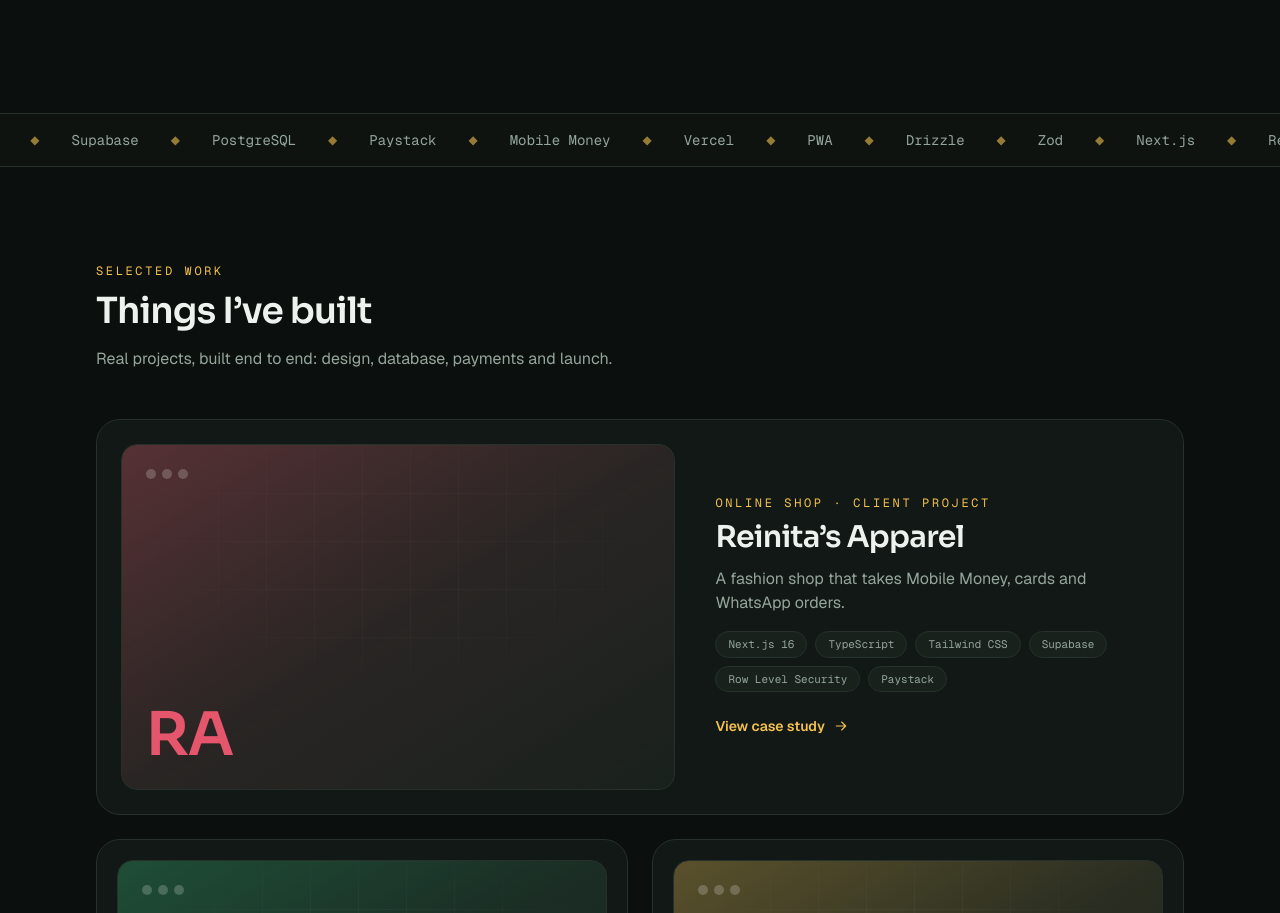
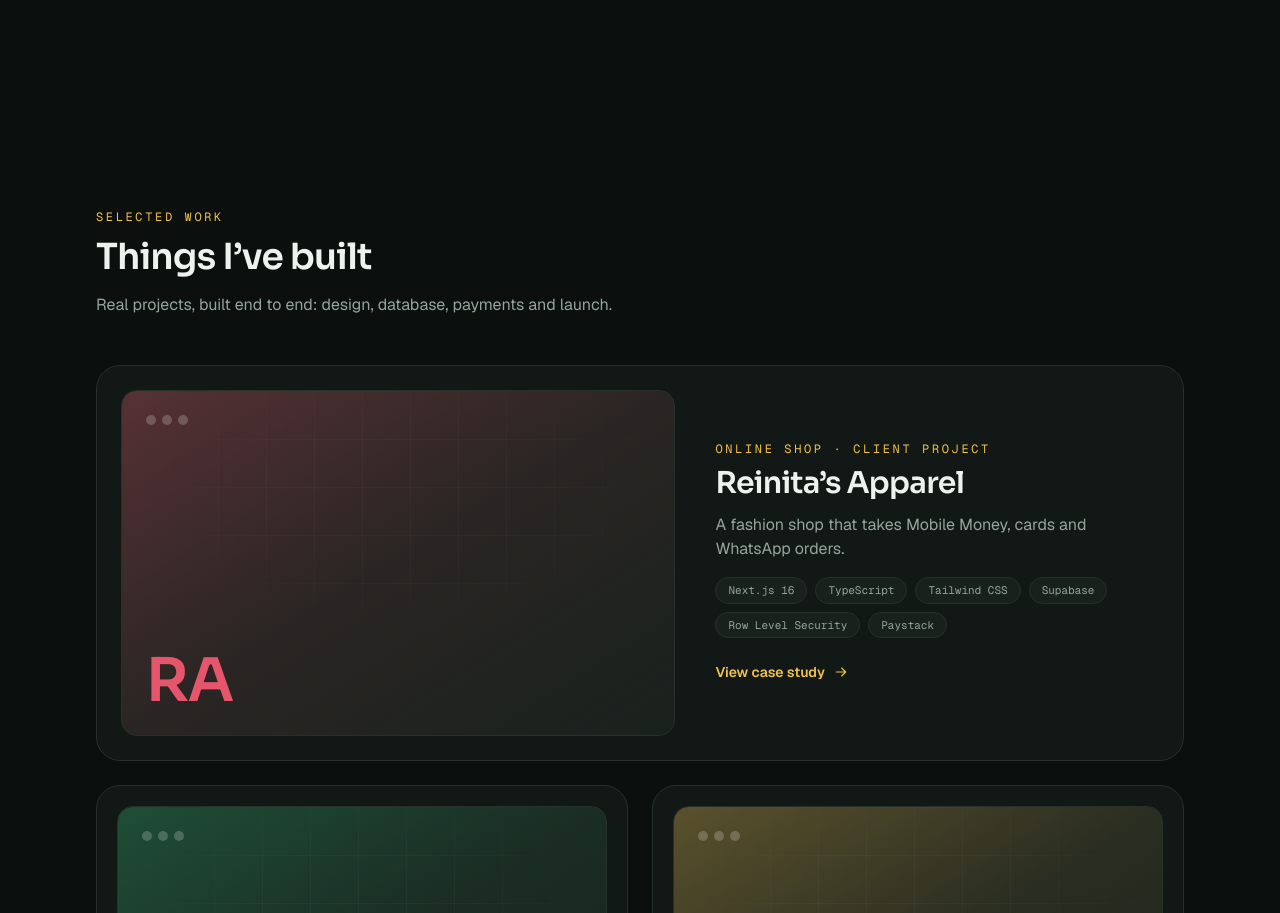
Before and after one commit to sika88/portfolio, a Next.js app: page / in a window 1280 px wide. Shown: the part 907-1820 px from the top of the page. Built offline with nearby package versions, Linux system fonts and the light colour scheme; no server answers; the database is empty.

Commit message:
Remove hero marquee strip

```diff
--- a/app/globals.css
+++ b/app/globals.css
@@ -88,18 +88,12 @@ body {
   from { transform: translate3d(0, 0, 0); }
   to { transform: translate3d(-4%, 6%, 0); }
 }
-@keyframes marquee {
-  to { transform: translateX(-50%); }
-}
 
 .fade-up { animation: fade-up 0.9s cubic-bezier(0.2, 0.7, 0.2, 1) both; animation-delay: var(--d, 0ms); }
 .pop-in { animation: pop-in 0.8s cubic-bezier(0.2, 0.7, 0.2, 1) both; animation-delay: var(--d, 0ms); }
 .float-slow { animation: float-slow 8s ease-in-out infinite; }
 .drift { animation: drift 16s ease-in-out infinite alternate; }
 
-.marquee { overflow: hidden; }
-.marquee-track { display: flex; width: max-content; animation: marquee 40s linear infinite; }
-.marquee:hover .marquee-track { animation-play-state: paused; }
 
 .reveal-hidden { opacity: 0; transform: translateY(28px); }
 .reveal-shown {
--- a/app/page.tsx
+++ b/app/page.tsx
@@ -1,6 +1,5 @@
 import Icon from "@/components/icons";
 import Hero from "@/components/hero";
-import Marquee from "@/components/marquee";
 import ProjectCard from "@/components/project-card";
 import Reveal from "@/components/reveal";
 import SectionHeading from "@/components/section-heading";
@@ -13,7 +12,6 @@ export default function Home() {
   return (
     <>
       <Hero />
-      <Marquee />
 
       <section id="work" className="container-page pt-24">
         <SectionHeading
--- a/components/marquee.tsx
+++ /dev/null
@@ -1,17 +0,0 @@
-import { TICKER } from "@/lib/content";
-
-export default function Marquee() {
-  const row = [...TICKER, ...TICKER];
-  return (
-    <div aria-hidden="true" className="marquee border-y border-border bg-surface/50 py-4">
-      <div className="marquee-track">
-        {[...row, ...row].map((t, i) => (
-          <span key={i} className="flex items-center whitespace-nowrap font-mono text-sm text-muted">
-            <span className="px-8">{t}</span>
-            <span className="text-xs text-accent/60">◆</span>
-          </span>
-        ))}
-      </div>
-    </div>
-  );
-}
```
